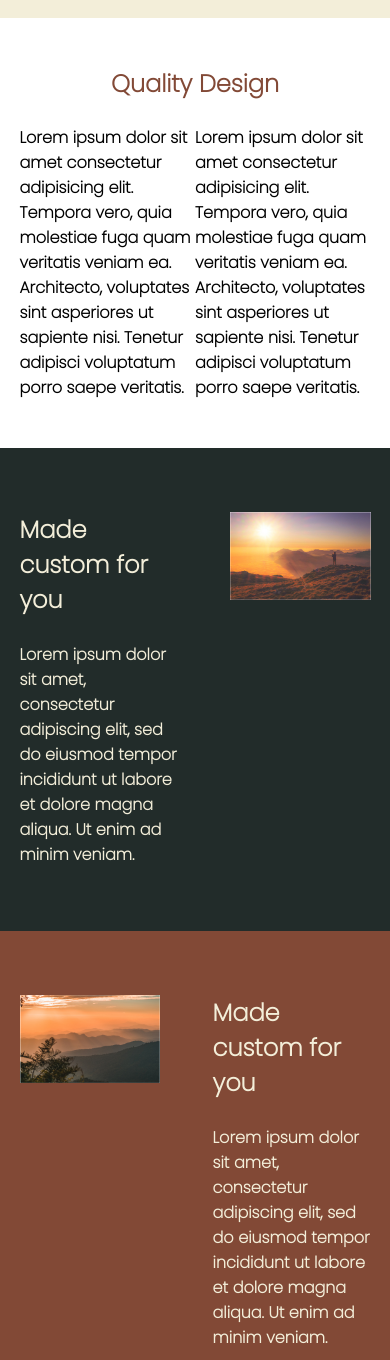
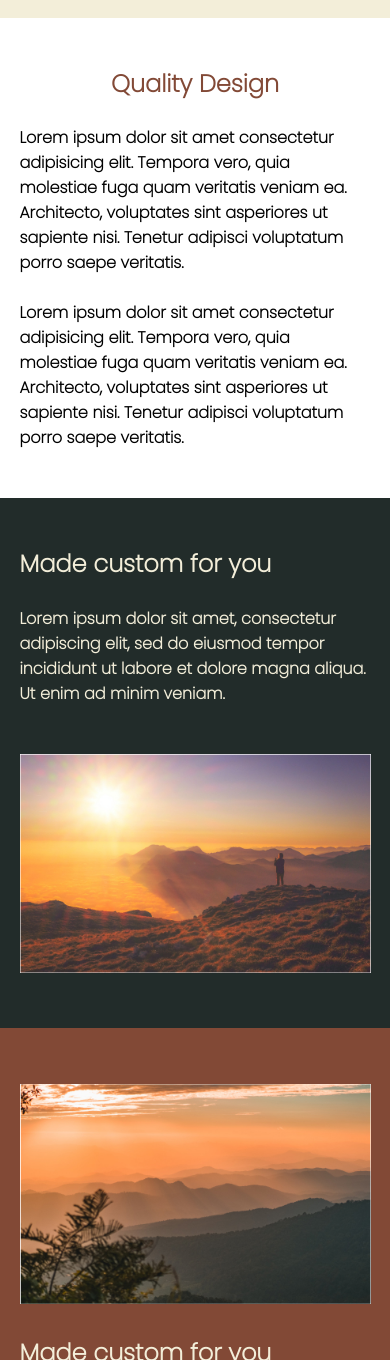
Before and after one commit to Orison03/Conquering-Responsive-Layout-Challenge-1, a plain HTML site: page index.html in a window 390 px wide. Shown: the part 640-2000 px from the top of the page. Drawn offline with Linux system fonts and the light colour scheme.

Commit message:
added meadia queries to the page

```diff
--- a/index.html
+++ b/index.html
@@ -23,16 +23,17 @@
       <div class="inner__container">
         <div class="row">
           <div class="col1">
-            Lorem ipsum dolor sit amet consectetur adipisicing elit. Tempora
+            <p>Lorem ipsum dolor sit amet consectetur adipisicing elit. Tempora
             vero, quia molestiae fuga quam veritatis veniam ea. Architecto,
             voluptates sint asperiores ut sapiente nisi. Tenetur adipisci
-            voluptatum porro saepe veritatis.
+            voluptatum porro saepe veritatis.</p>
           </div>
+          <br>
           <div class="col2">
-            Lorem ipsum dolor sit amet consectetur adipisicing elit. Tempora
+            <p>Lorem ipsum dolor sit amet consectetur adipisicing elit. Tempora
             vero, quia molestiae fuga quam veritatis veniam ea. Architecto,
             voluptates sint asperiores ut sapiente nisi. Tenetur adipisci
-            voluptatum porro saepe veritatis.
+            voluptatum porro saepe veritatis.</p>
           </div>
         </div>
       </div>
--- a/styles.css
+++ b/styles.css
@@ -57,15 +57,11 @@ img{
 
 .third__conatiner{
     background-color: #222C2A;
-    padding: 4em 0;
+    padding: 3em 0;
 }
 
 .text{
     width: 45%;
-}
-
-.img{
-    width: 40%;
 }
 
 .text h2{
@@ -80,5 +76,28 @@ img{
 
 .fouth__container{
     background-color: #824936;
-    padding: 4em 0;
+    padding: 3em 0;
 }
+
+@media (max-width: 600px) {
+    .row{
+        display: block;
+    }
+
+    .text{
+        width: 100%;
+    }
+
+    .img img{
+        width: 100%;
+        margin-top: 3em;
+    }
+
+    .fouth__container{
+        padding-top: .5em;
+    }
+
+    .fouth__container h2{
+        padding-top: 1em;
+    }
+}
```
